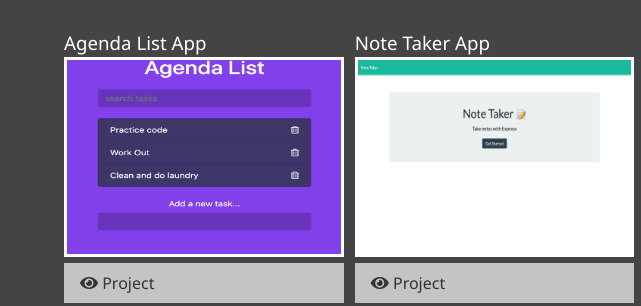
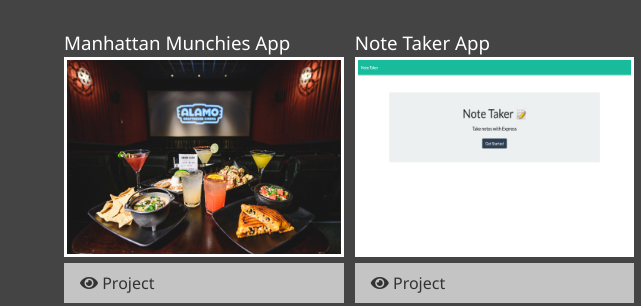
Before and after one commit to sochikenny/UpdatedPortfolio, a website: page dist/work.html in a window 1280 px wide. Shown: the part 253-559 px from the top of the page, 0-641 px from the left. Drawn offline with Linux system fonts and the light colour scheme; grey boxes are pictures that could not be loaded.

Commit message:
changed up a project

```diff
--- a/dist/work.html
+++ b/dist/work.html
@@ -62,23 +62,22 @@
       </h2>
       <div class="projects">
         <div class="item">
-          <span><h3>Agenda List App</h3></span>
-          <a href="https://sochikenny.github.io/Agenda/" target="_blank">
-            <img
-              src="img/AgendaApps.png"
-              style="height: 200px;"
-              alt="Project"
-            />
+          <span><h3>Manhattan Munchies App</h3></span>
+          <a
+            href="https://sochikenny.github.io/Manhattan-Munchies/"
+            target="_blank"
+          >
+            <img src="img/datenight.jpg" style="height: 200px;" alt="Project" />
           </a>
           <a
-            href="https://sochikenny.github.io/Agenda/"
+            href="https://sochikenny.github.io/Manhattan-Munchies/"
             class="btn-light"
             target="_blank"
           >
             <i class="fas fa-eye"></i> Project
           </a>
           <a
-            href="https://github.com/sochikenny/Agenda"
+            href="https://github.com/sochikenny/Manhattan-Munchies"
             class="btn-dark"
             target="_blank"
           >
```
Also changed, not shown: dist/img/datenight.jpg (added).
